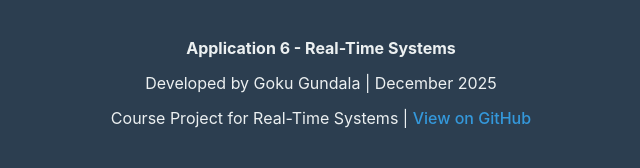
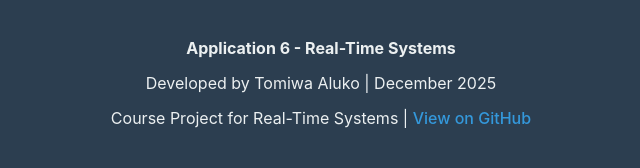
Before and after one commit to tomiwaaluko/application6, a plain HTML site: page index.html in a window 1280 px wide. Shown: the part 3432-3600 px from the top of the page, 319-959 px from the left. Drawn offline with Linux system fonts and the light colour scheme.

Commit message:
fixed small mistake

```diff
--- a/index.html
+++ b/index.html
@@ -447,7 +447,7 @@
 
       <footer>
         <p><strong>Application 6 - Real-Time Systems</strong></p>
-        <p>Developed by Goku Gundala | December 2025</p>
+        <p>Developed by Tomiwa Aluko | December 2025</p>
         <p>
           Course Project for Real-Time Systems |
           <a href="https://github.com/tomiwaaluko/application6" target="_blank"
```
